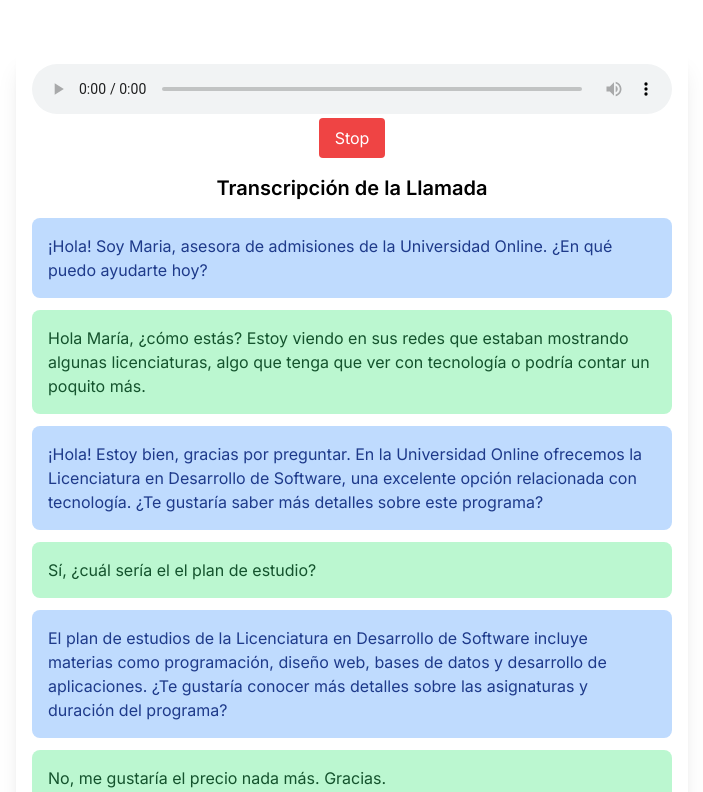
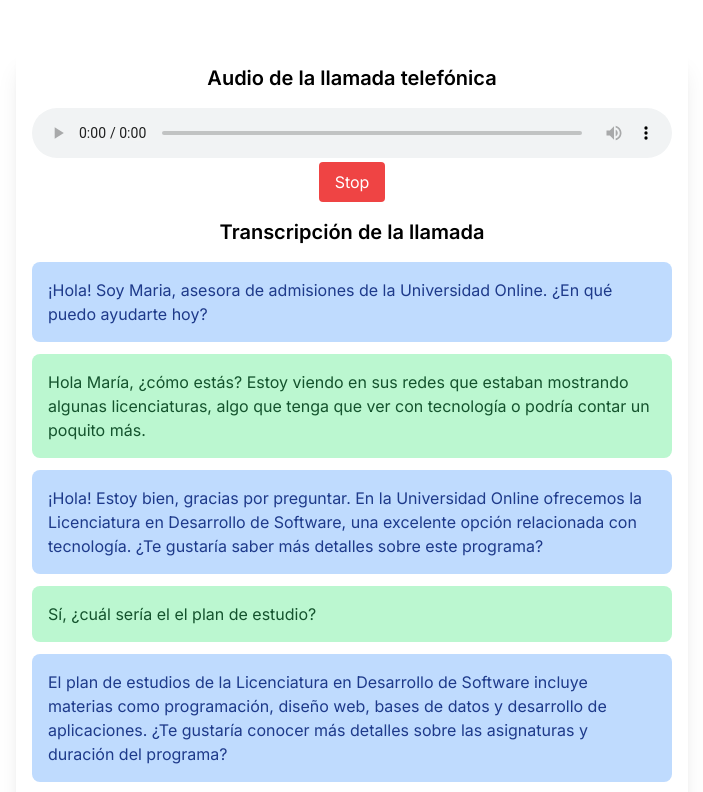
Before and after one commit to matiasarroyo1978/audio-test, a Next.js app: page / in a window 1280 px wide. Shown: the top 792 px of the page, without its empty margins (288-991 px from the left). Built offline with nearby package versions, Linux system fonts and the light colour scheme.

Commit message:
first commit

```diff
--- a/app/components/Transcript.tsx
+++ b/app/components/Transcript.tsx
@@ -36,6 +36,9 @@
 
   return (
     <div className="w-full max-w-2xl mx-auto my-8 p-4 bg-white shadow-xl rounded-lg">
+       <h2 className="text-xl font-semibold text-center mb-4">
+        Audio de la llamada telefónica
+      </h2>
       <AudioPlayer
         ref={audioPlayerRef}
         url={audioUrl}
@@ -44,7 +47,7 @@
         setPlaying={setPlaying}
       />
       <h2 className="text-xl font-semibold text-center mb-4">
-        Transcripción de la Llamada
+        Transcripción de la llamada
       </h2>
       <div className="transcript space-y-3">
         {transcript.map((entry, index) => (
```
